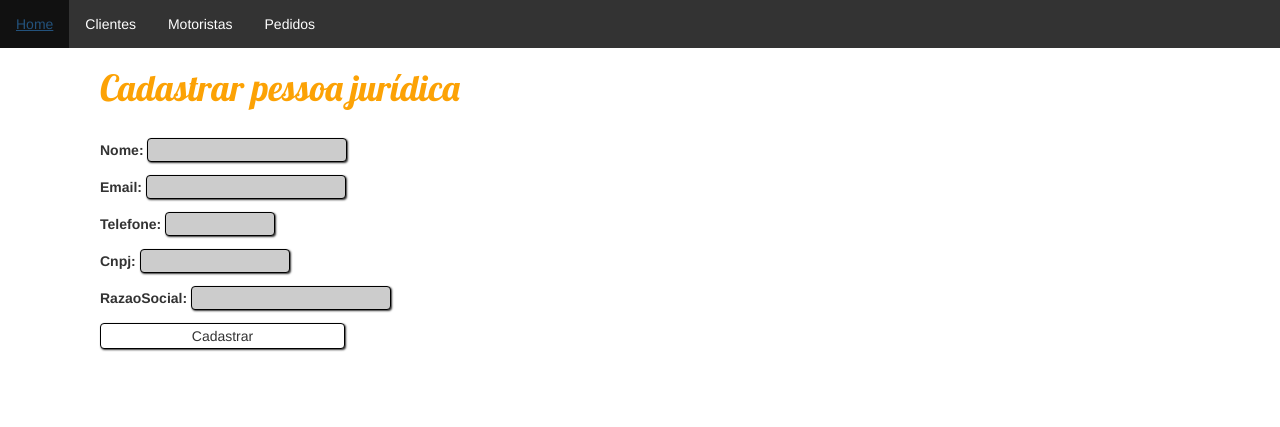
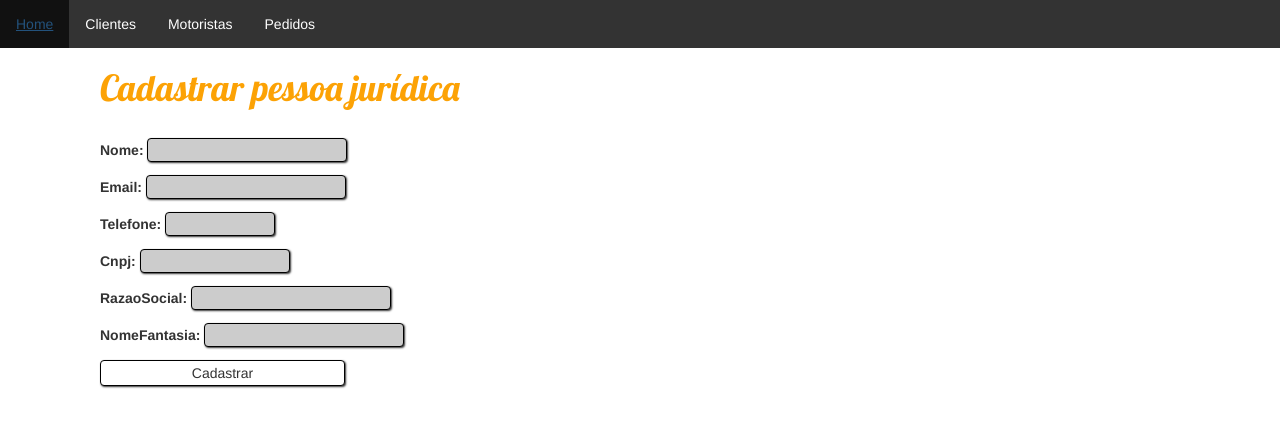
Before and after one commit to miltongneto/KingLog, a Django app: a page that uses app/templates/app/cadastroPessoaJuridicaTela.html in a window 1280 px wide. Shown: the top 427 px of the page. Run offline with Django 3.2, Linux system fonts and the light colour scheme; some libraries are stand-ins or nearby versions.

Commit message:
Ajustes no template e form de pessoa juridica

```diff
--- a/app/forms.py
+++ b/app/forms.py
@@ -16,7 +16,7 @@ class PessoaJuridicaForm(forms.ModelForm):
 
 	class Meta:
 		model = PessoaJuridica
-		fields = ('nome', 'email', 'telefone', 'cnpj', 'razaoSocial', 'razaoSocial')
+		fields = ('nome', 'email', 'telefone', 'cnpj', 'razaoSocial', 'nomeFantasia')
 
 class PessoaFisicaForm(forms.ModelForm):
 
--- a/app/static/css/style.css
+++ b/app/static/css/style.css
@@ -145,6 +145,18 @@ input[name=razaoSocial]{
     width:200px
 }
 
+input[name=nomeFantasia]{
+    border-radius:4px;
+    -moz-border-radius:4px;
+    -webkit-border-radius:4px;
+    box-shadow: 1px 1px 2px #333333;
+    -moz-box-shadow: 1px 1px 2px #333333;
+    -webkit-box-shadow: 1px 1px 2px #333333;
+    background: #cccccc;
+    border:1px solid #000000;
+    width:200px
+}
+
 button{
 	border-radius:4px;
     -moz-border-radius:4px;
```
Also changed, not shown: db.sqlite3.
